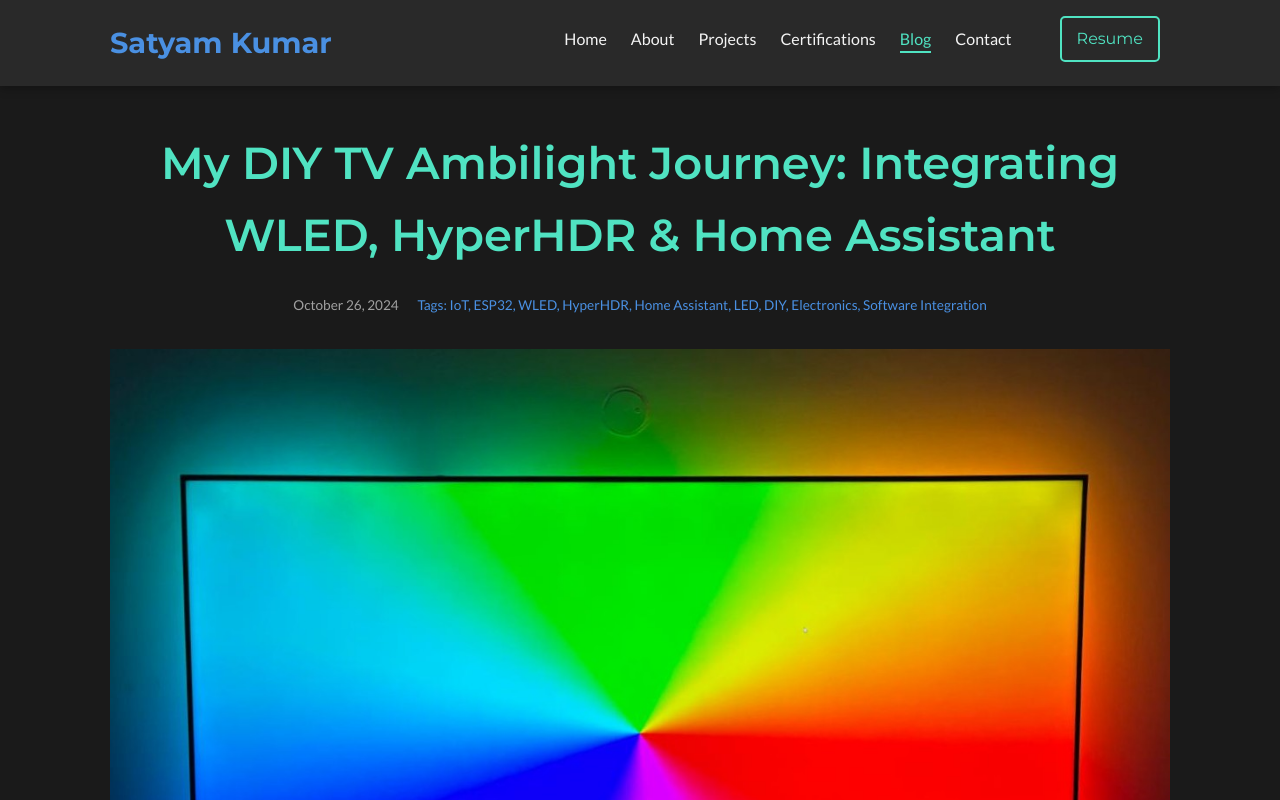
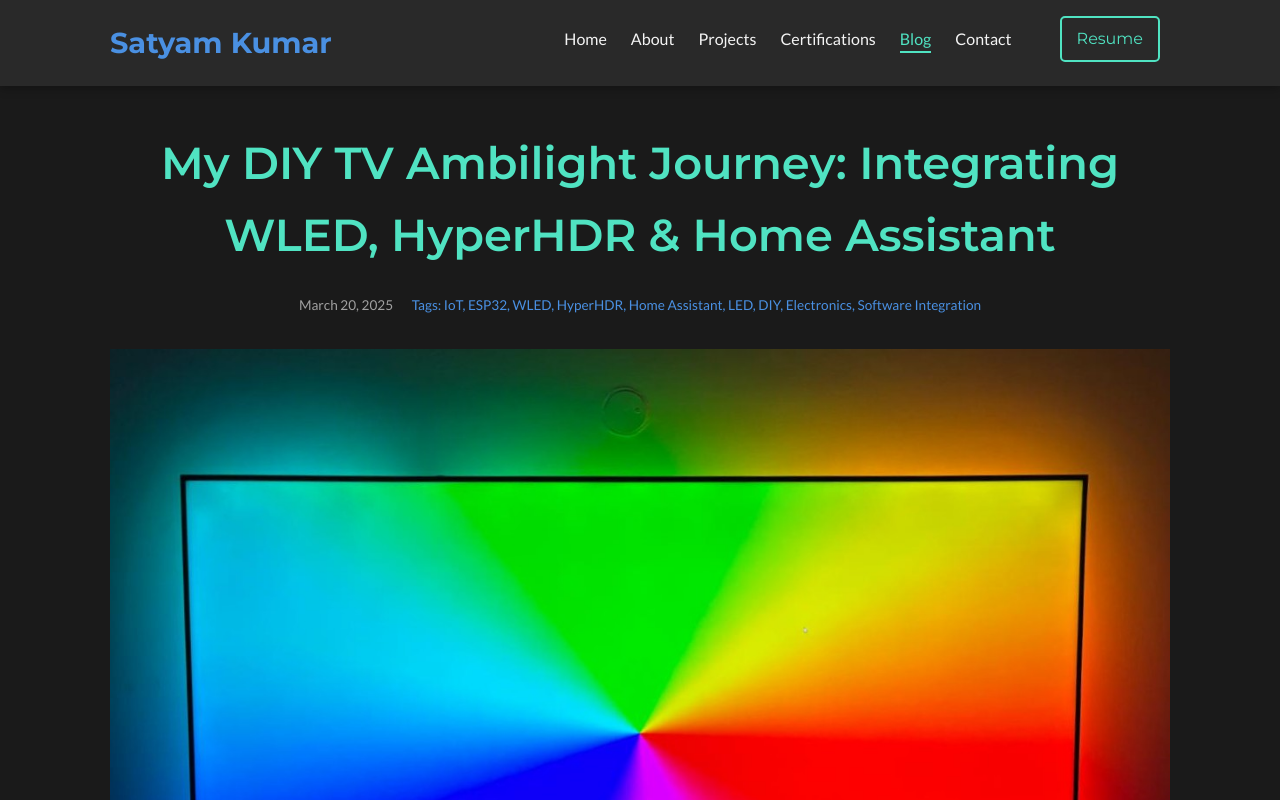
Before and after one commit to AnonymousDarkside/Portfolio, a plain HTML site: page ambilight_blog.html in a window 1280 px wide. Shown: the top 800 px of the page. Drawn offline with Linux system fonts and the light colour scheme.

Commit message:
Update blog post date to March 20, 2025

```diff
--- a/ambilight_blog.html
+++ b/ambilight_blog.html
@@ -94,7 +94,7 @@
           </h1>
           <!-- Meta Info -->
           <div class="blog-meta">
-            <span class="blog-date">October 26, 2024</span>
+            <span class="blog-date">March 20, 2025</span>
             <!-- TODO: Update Date -->
             <span class="blog-tags"
               >Tags: IoT, ESP32, WLED, HyperHDR, Home Assistant, LED, DIY,
```
